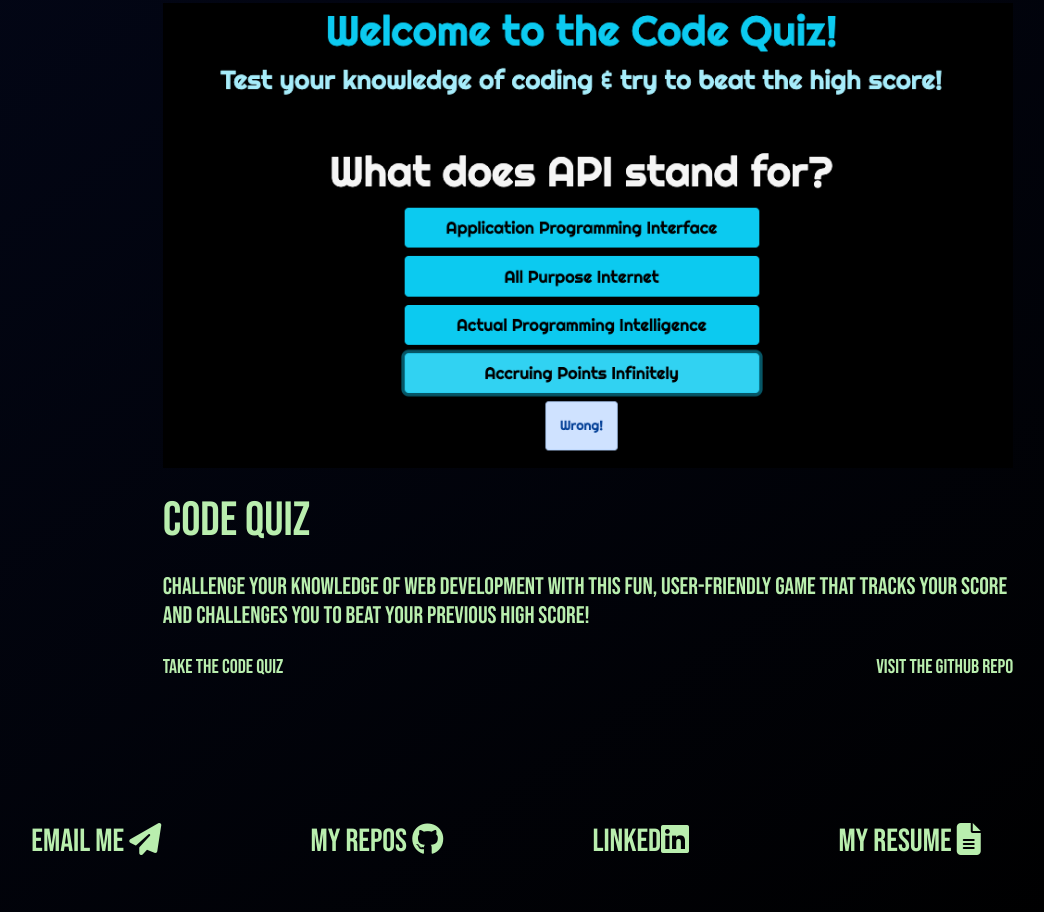
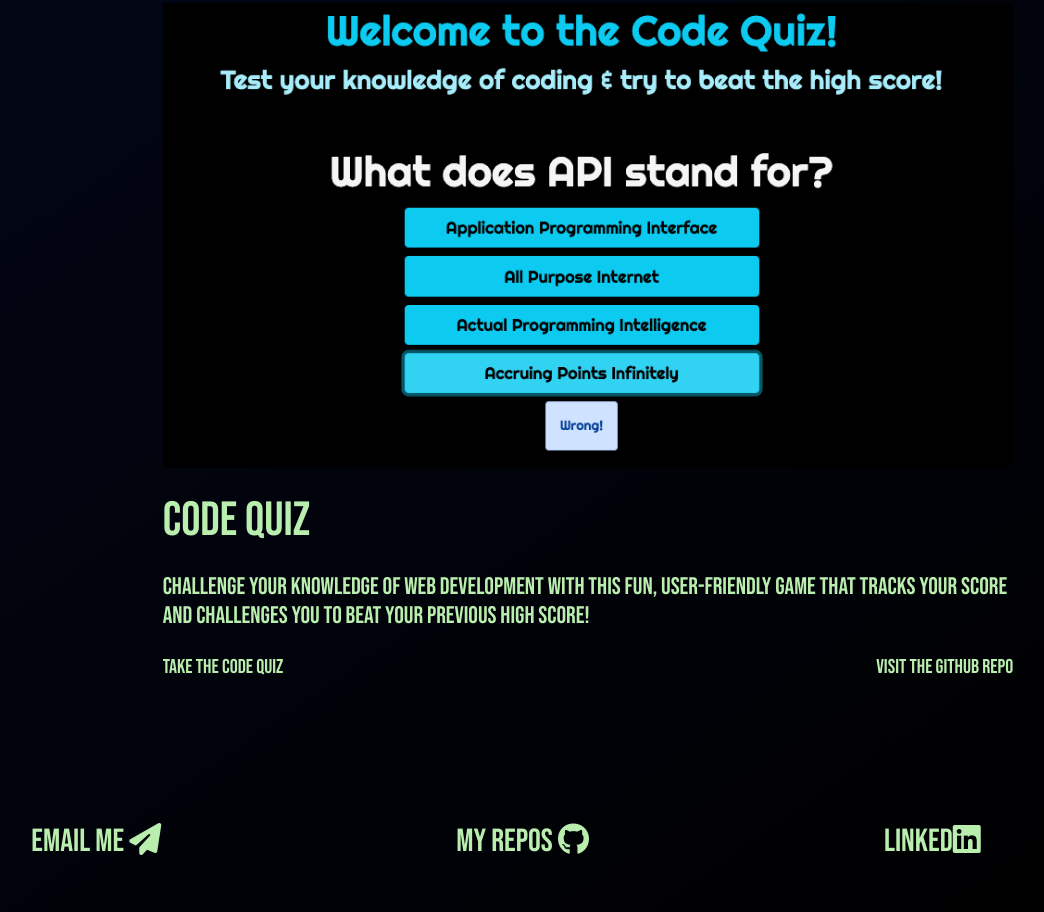
Before and after one commit to mfandel118/Portfolio, a plain HTML site: page projects.html in a window 1280 px wide. Shown: the part 4610-5522 px from the top of the page, without its empty margins (134-1178 px from the left). Drawn offline with nearby package versions, Linux system fonts and the light colour scheme.

Commit message:
removed resume

```diff
--- a/projects.html
+++ b/projects.html
@@ -351,18 +351,6 @@
 								><i class="fa-brands fa-linkedin"></i>
 							</a>
 						</div>
-            <div>
-              <a
-                href="./assets/images/Marissa_Fandel-Resume.pdf"
-                target="_blank"
-                class="contact"
-                >My Resume </a
-              ><a
-                href="./assets/images/Marissa_Fandel-Resume.pdf"
-                target="_blank"
-                ><i class="fa-solid fa-file-lines"></i>
-              </a>
-            </div>
 					</div>
 				</section>
 			</footer>
```
Also changed, not shown: index.html (+0 -12 lines), assets/css/style.css (indentation only). Lines whose indentation alone changed are shown as unchanged.
